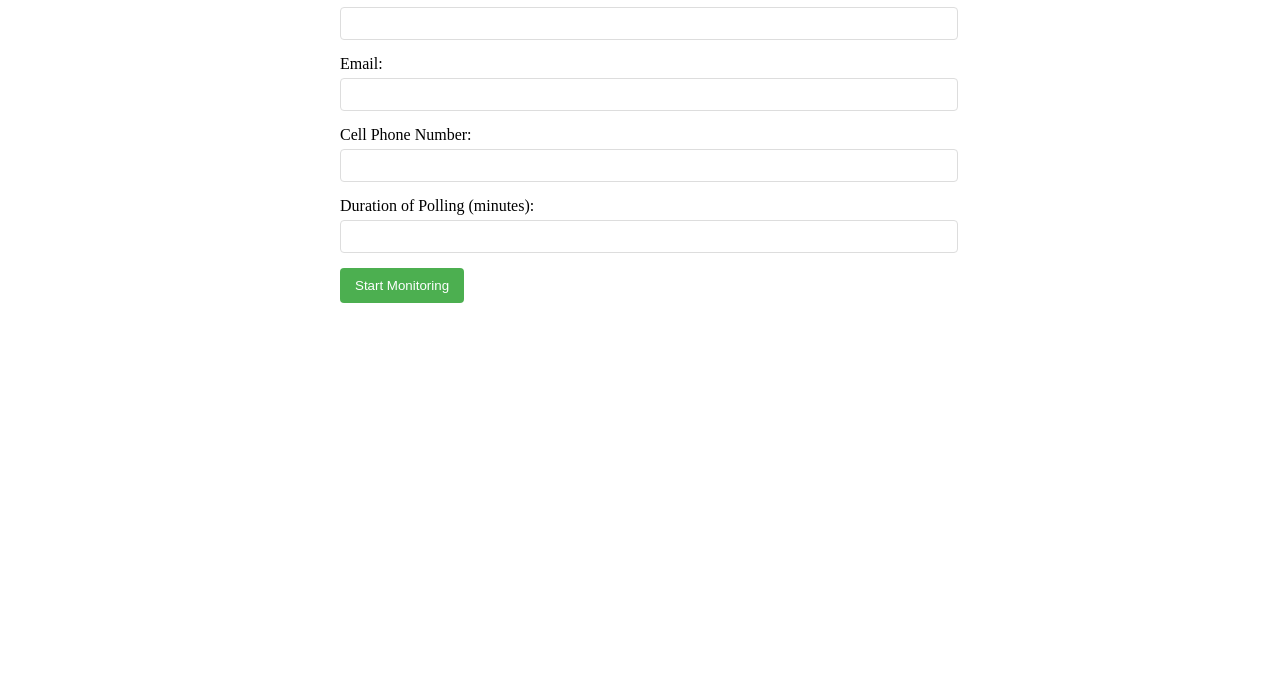
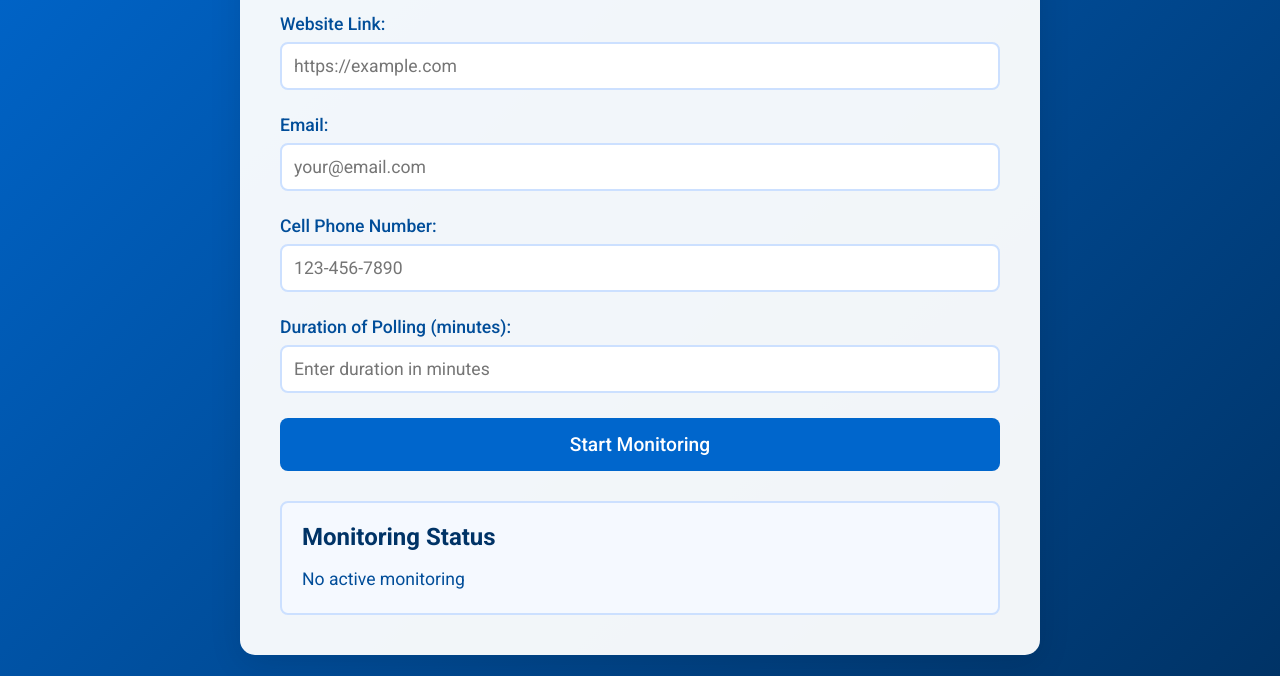
Before and after one commit to thomad99/LAB007-WebAlert, a website: page frontend/public/index.html in a window 1280 px wide. Shown: the part 124-800 px from the top of the page. Drawn offline with Linux system fonts and the light colour scheme.

Commit message:
Add files via upload

```diff
--- a/frontend/public/index.html
+++ b/frontend/public/index.html
@@ -5,29 +5,42 @@
     <meta name="viewport" content="width=device-width, initial-scale=1.0">
     <title>Web-Alert Configuration</title>
     <link rel="stylesheet" href="../src/styles/main.css">
+    <link href="https://fonts.googleapis.com/css2?family=Roboto:wght@400;500;700&display=swap" rel="stylesheet">
 </head>
 <body>
     <div class="container">
+        <div class="card">
             <h1>Web-Alert Configuration</h1>
             <form id="alertForm">
                 <div class="form-group">
                     <label for="websiteUrl">Website Link:</label>
-                <input type="url" id="websiteUrl" name="websiteUrl" required>
+                    <input type="url" id="websiteUrl" name="websiteUrl" required
+                           placeholder="https://example.com">
                 </div>
                 <div class="form-group">
                     <label for="email">Email:</label>
-                <input type="email" id="email" name="email" required>
+                    <input type="email" id="email" name="email" required
+                           placeholder="your@email.com">
                 </div>
                 <div class="form-group">
                     <label for="phone">Cell Phone Number:</label>
-                <input type="tel" id="phone" name="phone" required>
+                    <input type="tel" id="phone" name="phone" required
+                           placeholder="123-456-7890">
                 </div>
                 <div class="form-group">
                     <label for="duration">Duration of Polling (minutes):</label>
-                <input type="number" id="duration" name="duration" min="1" required>
+                    <input type="number" id="duration" name="duration" min="1" required
+                           placeholder="Enter duration in minutes">
                 </div>
                 <button type="submit">Start Monitoring</button>
             </form>
+            <div id="statusBox" class="status-box">
+                <h2>Monitoring Status</h2>
+                <div id="statusContent">
+                    No active monitoring
+                </div>
+            </div>
+        </div>
     </div>
     <script src="../src/js/main.js"></script>
 </body>
--- a/frontend/src/js/main.js
+++ b/frontend/src/js/main.js
@@ -1,12 +1,16 @@
 document.getElementById('alertForm').addEventListener('submit', async (e) => {
     e.preventDefault();
 
+    const statusBox = document.getElementById('statusContent');
     const formData = {
         websiteUrl: document.getElementById('websiteUrl').value,
         email: document.getElementById('email').value,
-        phone: document.getElementById('phone').value.replace(/\D/g, ''), // Remove non-digits
+        phone: document.getElementById('phone').value.replace(/\D/g, ''),
         duration: parseInt(document.getElementById('duration').value)
     };
+
+    statusBox.innerHTML = 'Starting monitoring...';
+    document.getElementById('statusBox').classList.add('status-active');
 
     try {
         const response = await fetch('/api/monitor', {
@@ -19,12 +23,35 @@ document.getElementById('alertForm').addEventListener('submit', async (e) => {
 
         const data = await response.json();
         if (response.ok) {
-            alert('Monitoring started successfully!');
+            statusBox.innerHTML = `
+                <p>✅ Monitoring started successfully!</p>
+                <p>Monitoring URL: ${formData.websiteUrl}</p>
+                <p>Duration: ${formData.duration} minutes</p>
+                <p>Notifications will be sent to:</p>
+                <p>📧 ${formData.email}</p>
+                <p>📱 ${formData.phone}</p>
+            `;
             e.target.reset();
         } else {
             throw new Error(data.error || 'Failed to start monitoring');
         }
     } catch (error) {
-        alert(error.message);
+        statusBox.innerHTML = `❌ Error: ${error.message}`;
+        document.getElementById('statusBox').classList.remove('status-active');
     }
 });
+
+// Format phone number as user types
+document.getElementById('phone').addEventListener('input', function(e) {
+    let value = e.target.value.replace(/\D/g, '');
+    if (value.length > 0) {
+        if (value.length <= 3) {
+            value = value;
+        } else if (value.length <= 6) {
+            value = value.slice(0,3) + "-" + value.slice(3);
+        } else {
+            value = value.slice(0,3) + "-" + value.slice(3,6) + "-" + value.slice(6,10);
+        }
+        e.target.value = value;
+    }
+});
--- a/frontend/src/styles/main.css
+++ b/frontend/src/styles/main.css
@@ -1,34 +1,118 @@
-.container {
-    max-width: 600px;
-    margin: 0 auto;
+* {
+    margin: 0;
+    padding: 0;
+    box-sizing: border-box;
+    font-family: 'Roboto', sans-serif;
+}
+
+body {
+    background: linear-gradient(135deg, #0066cc, #003366);
+    min-height: 100vh;
+    display: flex;
+    align-items: center;
+    justify-content: center;
     padding: 20px;
 }
 
+.container {
+    width: 100%;
+    max-width: 800px;
+    margin: 0 auto;
+}
+
+.card {
+    background: rgba(255, 255, 255, 0.95);
+    border-radius: 15px;
+    padding: 40px;
+    box-shadow: 0 8px 32px rgba(0, 0, 0, 0.1);
+}
+
+h1 {
+    color: #003366;
+    text-align: center;
+    margin-bottom: 30px;
+    font-size: 2.5em;
+}
+
 .form-group {
-    margin-bottom: 15px;
+    margin-bottom: 25px;
 }
 
 label {
     display: block;
-    margin-bottom: 5px;
+    margin-bottom: 8px;
+    color: #004d99;
+    font-size: 1.1em;
+    font-weight: 500;
 }
 
 input {
     width: 100%;
-    padding: 8px;
-    border: 1px solid #ddd;
-    border-radius: 4px;
+    padding: 12px;
+    border: 2px solid #cce0ff;
+    border-radius: 8px;
+    font-size: 1.1em;
+    transition: border-color 0.3s ease;
+}
+
+input:focus {
+    outline: none;
+    border-color: #0066cc;
+    box-shadow: 0 0 5px rgba(0, 102, 204, 0.2);
 }
 
 button {
-    background-color: #4CAF50;
+    background-color: #0066cc;
     color: white;
-    padding: 10px 15px;
+    padding: 15px 30px;
     border: none;
-    border-radius: 4px;
+    border-radius: 8px;
     cursor: pointer;
+    font-size: 1.2em;
+    font-weight: 500;
+    width: 100%;
+    transition: background-color 0.3s ease;
 }
 
 button:hover {
-    background-color: #45a049;
+    background-color: #004d99;
 }
+
+.status-box {
+    margin-top: 30px;
+    padding: 20px;
+    border-radius: 8px;
+    background-color: #f5f9ff;
+    border: 2px solid #cce0ff;
+}
+
+.status-box h2 {
+    color: #003366;
+    margin-bottom: 15px;
+    font-size: 1.5em;
+}
+
+#statusContent {
+    color: #004d99;
+    font-size: 1.1em;
+    line-height: 1.5;
+}
+
+.status-active {
+    background-color: #e6f3ff;
+    border-color: #0066cc;
+}
+
+@media (max-width: 600px) {
+    .card {
+        padding: 20px;
+    }
+
+    h1 {
+        font-size: 2em;
+    }
+
+    input, button {
+        font-size: 1em;
+    }
+}
```
Also changed, not shown: backend/server.js (line endings or trailing spaces), 1 other file. Lines whose indentation alone changed are shown as unchanged.
